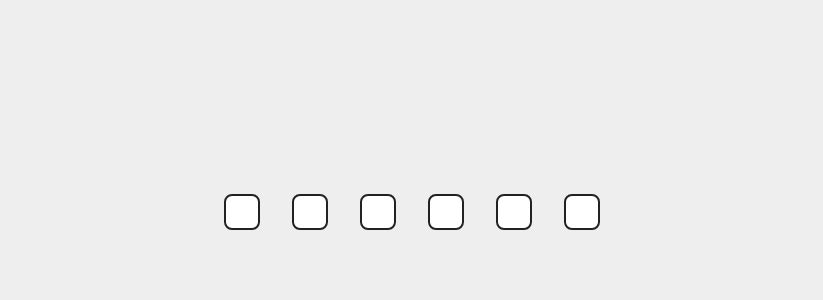
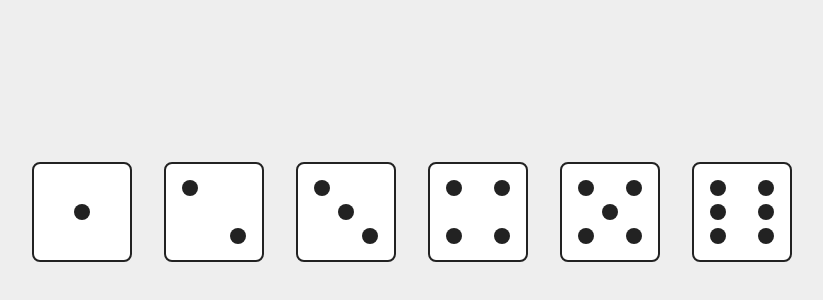
Before and after one commit to StefanMogren/lecture-28-okt-grid, a plain HTML site: page exercise-css-grid-bootcamp/00_grid-dices-B/index.html in a window 1280 px wide. Shown: the part 188-488 px from the top of the page, without its empty margins (228-1051 px from the left). Drawn offline with Linux system fonts and the light colour scheme.

Commit message:
Finished 00_grid-dices-B

```diff
--- a/exercise-css-grid-bootcamp/00_grid-dices-B/css/style.css
+++ b/exercise-css-grid-bootcamp/00_grid-dices-B/css/style.css
@@ -15,9 +15,11 @@ body {
     border: 2px solid #222;
     border-radius: .5rem;
     margin: 1rem;
-    display: flex;
+    display: grid;
     padding: 1rem;
-
+    gap: 0.5rem;
+    grid-template-columns: repeat(3, 1rem);
+    grid-template-rows: repeat(3, 1rem);
     /* HÄR KODAR DU UPP DIN GRID */
 
 }
@@ -32,50 +34,74 @@ body {
 }
 
 .dice aside:nth-child(1) {
-
+    grid-area: one;
 }
 .dice aside:nth-child(2) {
-
+    grid-area: two;
 }
 .dice aside:nth-child(3) {
-
+    grid-area: three;
 }
 .dice aside:nth-child(4) {
-
+    grid-area: four;
 }
 .dice aside:nth-child(5) {
-
+    grid-area: five;
 }
 .dice aside:nth-child(6) {
-
+    grid-area: six;
 }
 
 .dice.dots-1 {
-
+    grid-template-areas:
+    '. . .'
+    '. one .'
+    '. . .'
+    ;
 
 }
 
 .dice.dots-2 {
-
+    grid-template-areas:
+    'one . .'
+    '. . .'
+    '. . two'
+    ;
 
 }
 
 .dice.dots-3 {
-
+    grid-template-areas:
+    'one . .'
+    '. two .'
+    '. . three'
+    ;
 
 }
 
 .dice.dots-4 {
-
+    grid-template-areas:
+    'one . two'
+    '. . .'
+    'three . four'
+    ;
 
 }
 
 .dice.dots-5 {
-
+    grid-template-areas:
+    'one . two'
+    '. five .'
+    'three . four'
+    ;
 
 }
 
 .dice.dots-6 {
-
+    grid-template-areas:
+    'one . two'
+    'three . four'
+    'five . six'
+    ;
 
 }
```
